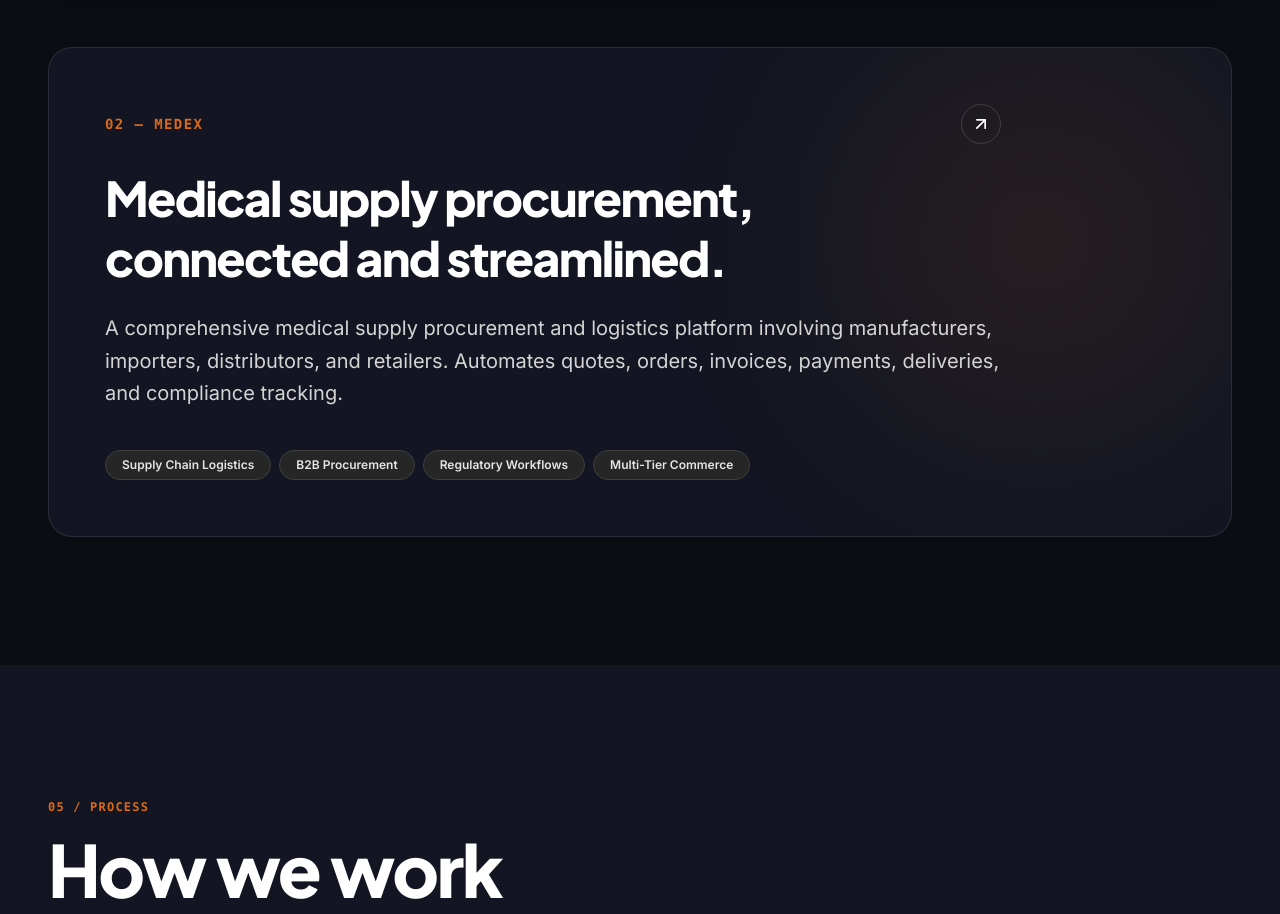
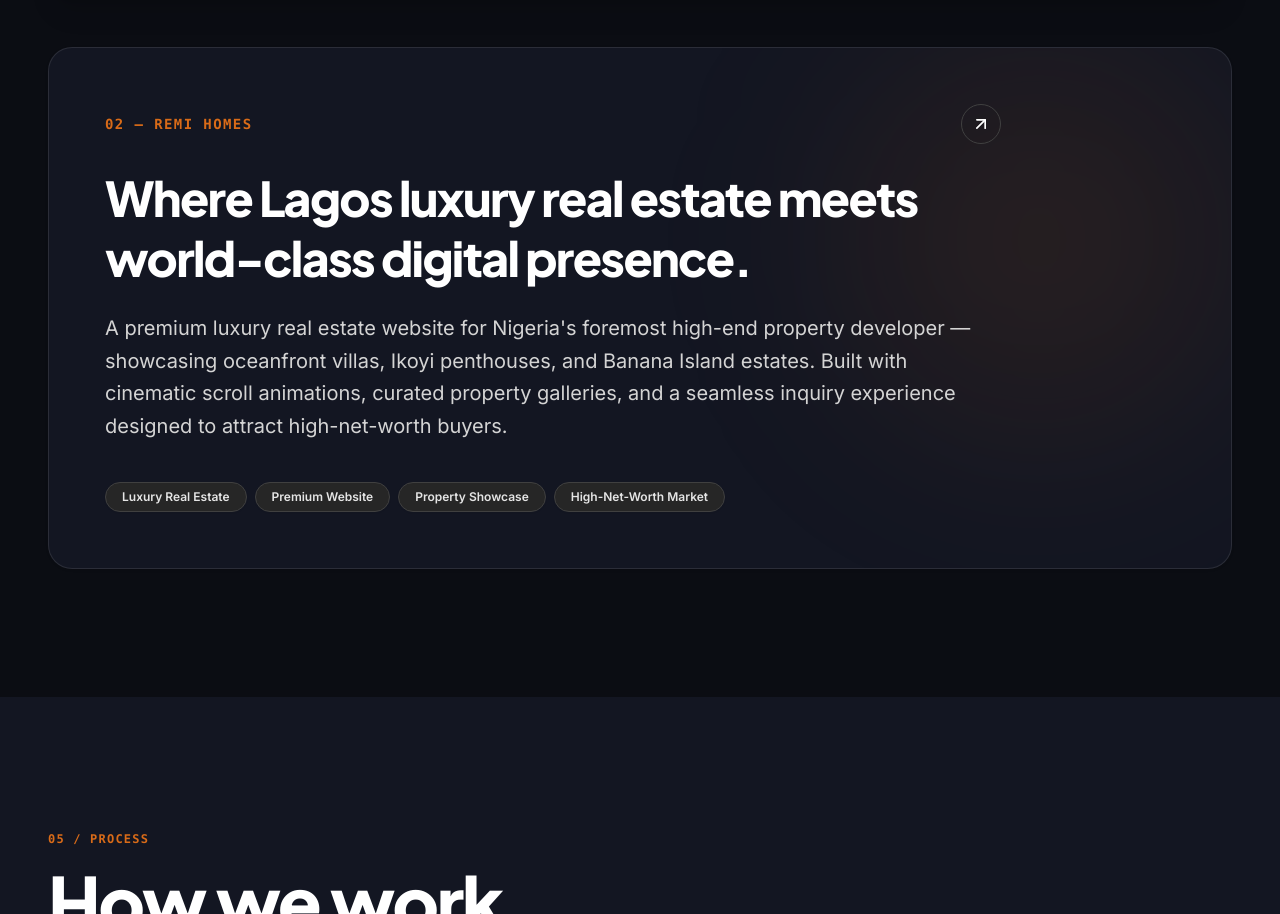
Before and after one commit to sammyremi/sammyremi, a Next.js app in the folder sammyremi-technologies/: page / in a window 1280 px wide. Shown: the part 5931-6845 px from the top of the page. Built offline with nearby package versions, Linux system fonts and the light colour scheme.

Commit message:
fix: remove medex and replace with remi homes

```diff
--- a/sammyremi-technologies/data/siteData.ts
+++ b/sammyremi-technologies/data/siteData.ts
@@ -112,14 +112,14 @@
     tags: ["Prospecting Platform", "SaaS", "Lead Intelligence", "Automated Search"],
   },
   {
-    id: "medex",
+    id: "remi-homes",
     number: "02",
-    client: "MEDEX",
-    title: "Medical supply procurement, connected and streamlined.",
+    client: "REMI HOMES",
+    title: "Where Lagos luxury real estate meets world-class digital presence.",
     description:
-      "A comprehensive medical supply procurement and logistics platform involving manufacturers, importers, distributors, and retailers. Automates quotes, orders, invoices, payments, deliveries, and compliance tracking.",
+      "A premium luxury real estate website for Nigeria's foremost high-end property developer — showcasing oceanfront villas, Ikoyi penthouses, and Banana Island estates. Built with cinematic scroll animations, curated property galleries, and a seamless inquiry experience designed to attract high-net-worth buyers.",
     accentBg: "light",
-    tags: ["Supply Chain Logistics", "B2B Procurement", "Regulatory Workflows", "Multi-Tier Commerce"],
+    tags: ["Luxury Real Estate", "Premium Website", "Property Showcase", "High-Net-Worth Market"],
   },
 ];
 
```
